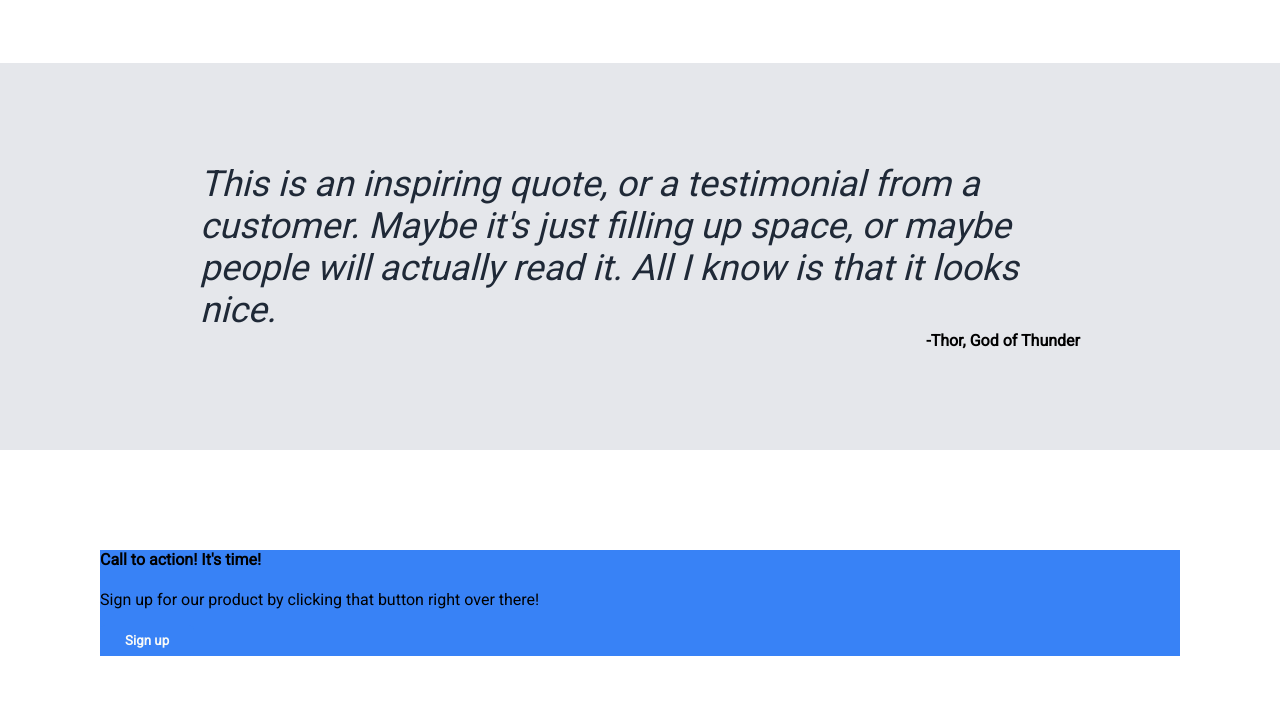
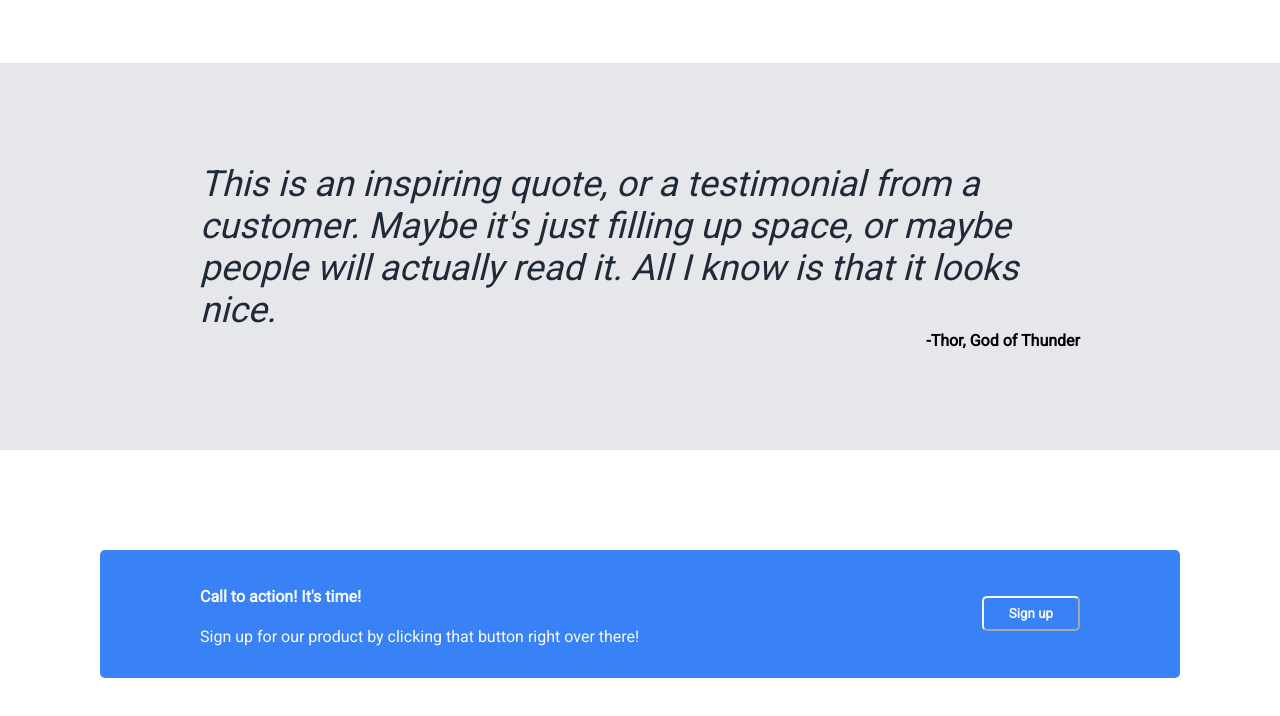
Before and after one commit to antoinevignes/Landing-Page, a plain HTML site: page index.html in a window 1280 px wide. Shown: the part 907-1623 px from the top of the page. Drawn offline with Linux system fonts and the light colour scheme.

Commit message:
Finished sign up part.

```diff
--- a/index.html
+++ b/index.html
@@ -29,7 +29,9 @@
             This website has some subtext that goes here under the main title.
             It's a smaller font and the color is lower contrast.
           </p>
-          <button type="button" onclick="alert('Hello!')">Sign up</button>
+          <button id="sign-up-top" type="button" onclick="alert('Hello!')">
+            Sign up
+          </button>
         </div>
         <div class="hero-right">
           <img src="img/img1.jpg" />
@@ -75,9 +77,15 @@
     </div>
     <div class="sign-up">
       <div class="blue-box">
-        <h4>Call to action! It's time!</h4>
-        <p>Sign up for our product by clicking that button right over there!</p>
-        <button type="button" onclick="alert('Hello!')">Sign up</button>
+        <div>
+          <h4>Call to action! It's time!</h4>
+          <p>
+            Sign up for our product by clicking that button right over there!
+          </p>
+        </div>
+        <button id="sign-up-bottom" type="button" onclick="alert('Hello!')">
+          Sign up
+        </button>
       </div>
     </div>
   </body>
--- a/style.css
+++ b/style.css
@@ -55,7 +55,7 @@ body {
   gap: 16px;
 }
 
-button {
+#sign-up-top {
   font-weight: 700;
   color: #f9faf8;
   background-color: #3882f6;
@@ -116,7 +116,22 @@ h3 {
   margin: auto 100px;
 }
 
+#sign-up-bottom {
+  font-weight: 700;
+  color: #f9faf8;
+  background-color: #3882f6;
+  padding: 8px 25px;
+  border-radius: 5px;
+  border-color: #f9faf8;
+}
+
 .blue-box {
+  color: #f9faf8;
   background-color: #3882f6;
   margin: 100px;
+  display: flex;
+  align-items: center;
+  justify-content: space-between;
+  border-radius: 5px;
+  padding: 16px 100px;
 }
```
